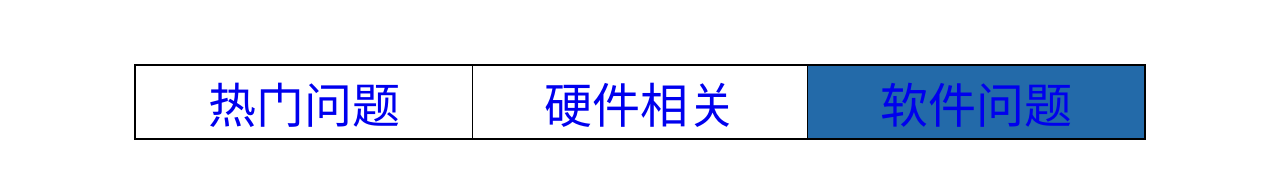
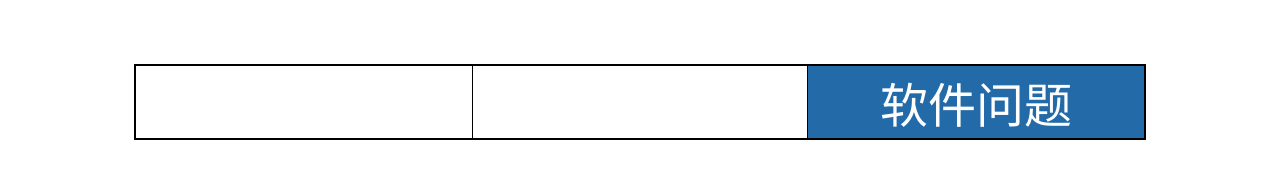
Before and after one commit to BoxRice924/hello-world, a plain HTML site: page index.html in a window 1280 px wide. Shown: the top 175 px of the page. Drawn offline with Linux system fonts and the light colour scheme.

Commit message:
Update Menusifu 365.css

```diff
--- a/Menusifu 365.css
+++ b/Menusifu 365.css
@@ -140,3 +140,7 @@ a:-webkit-any-link {
     color: none;
     text-decoration: none;
     cursor: auto;}
+
+a.Menu{
+	color:#ffffff;
+}
```
